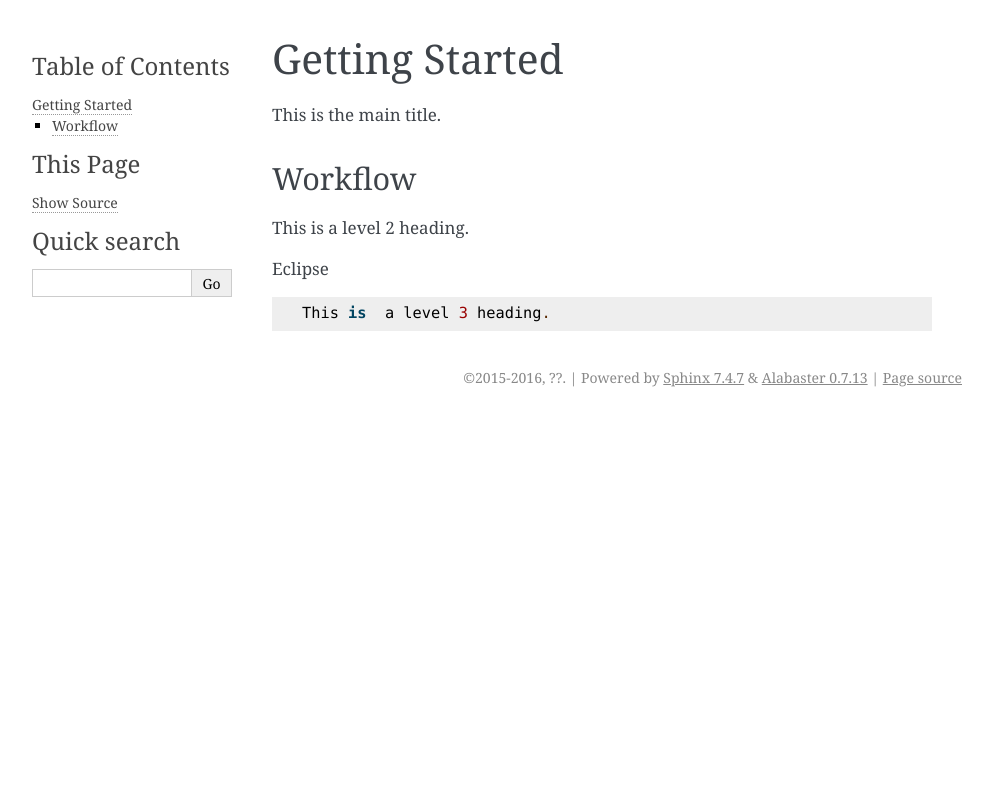
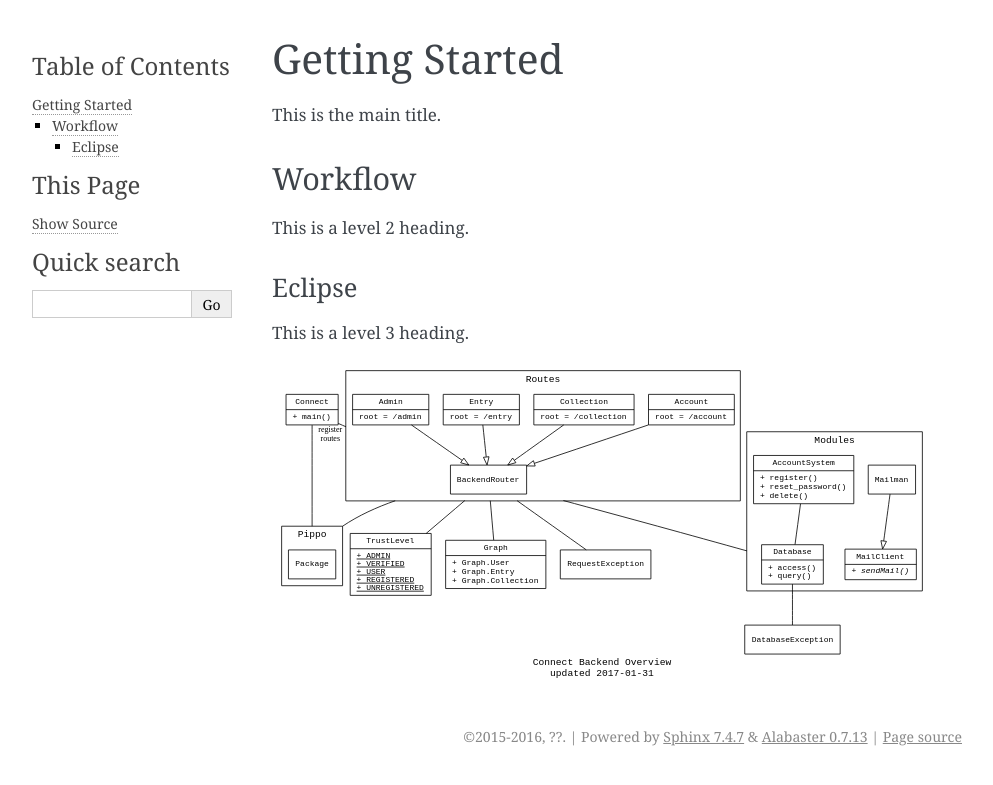
Before and after one commit to sergiorico/backend, a Sphinx documentation site: the page built from docs/user-guide/getting-started.md, in a window 1280 px wide. Shown: the top 785 px of the page, without its empty margins (148-1141 px from the left). Built offline with Sphinx 7.4.7, drawn with Linux system fonts in a browser that asks for light colours.

Commit message:
Add overview graph to getting-started

```diff
--- a/docs/user-guide/getting-started.md
+++ b/docs/user-guide/getting-started.md
@@ -1,11 +1,10 @@
-Getting Started
-===============
+# Getting Started
 This is the main title.
 
-Workflow
---------
+## Workflow
 This is a level 2 heading.
 
-Eclipse
-~~~~~~~
+### Eclipse
 This is  a level 3 heading.
+
+![img](../overview.svg)
```
Also changed, not shown: docs/overview.svg (added).
